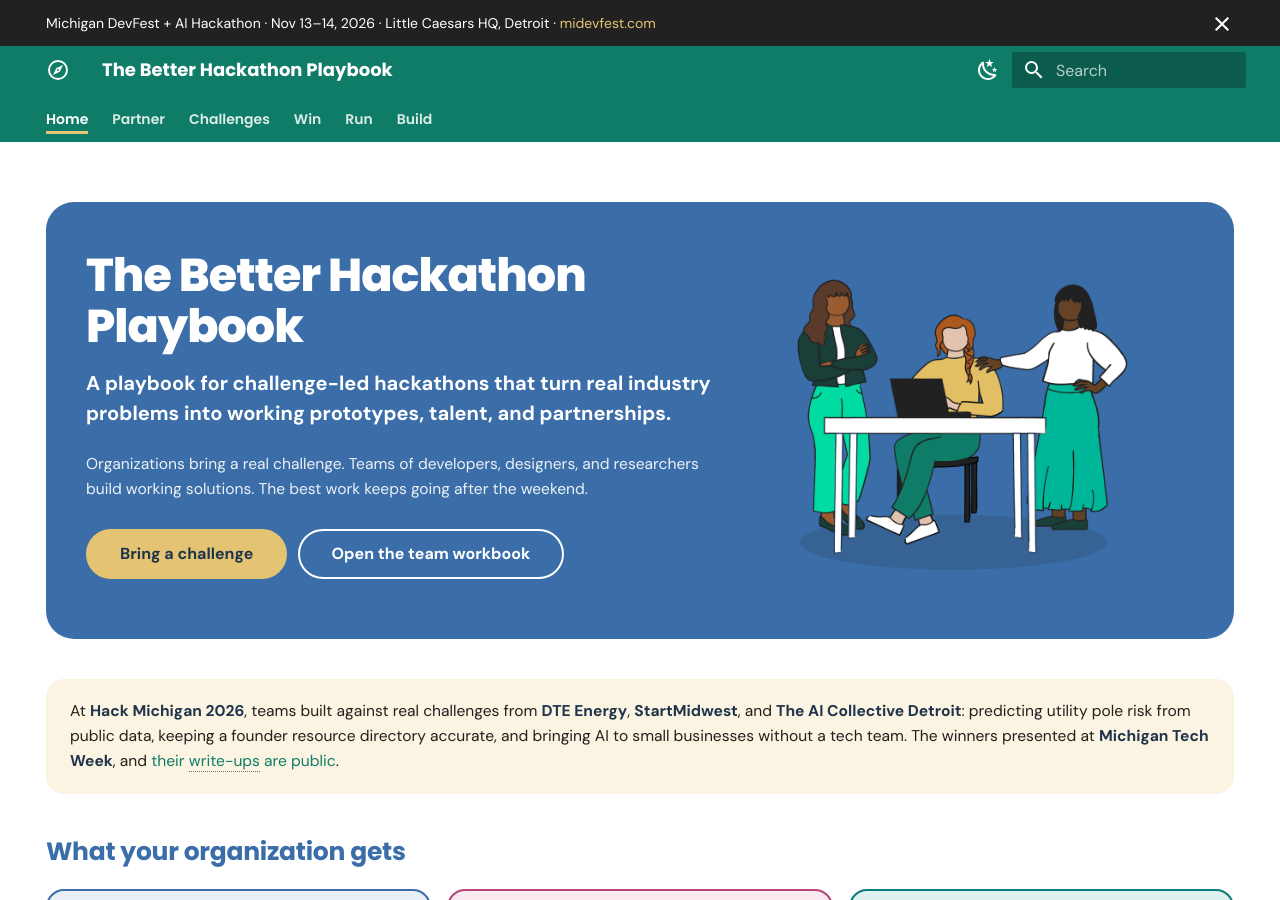
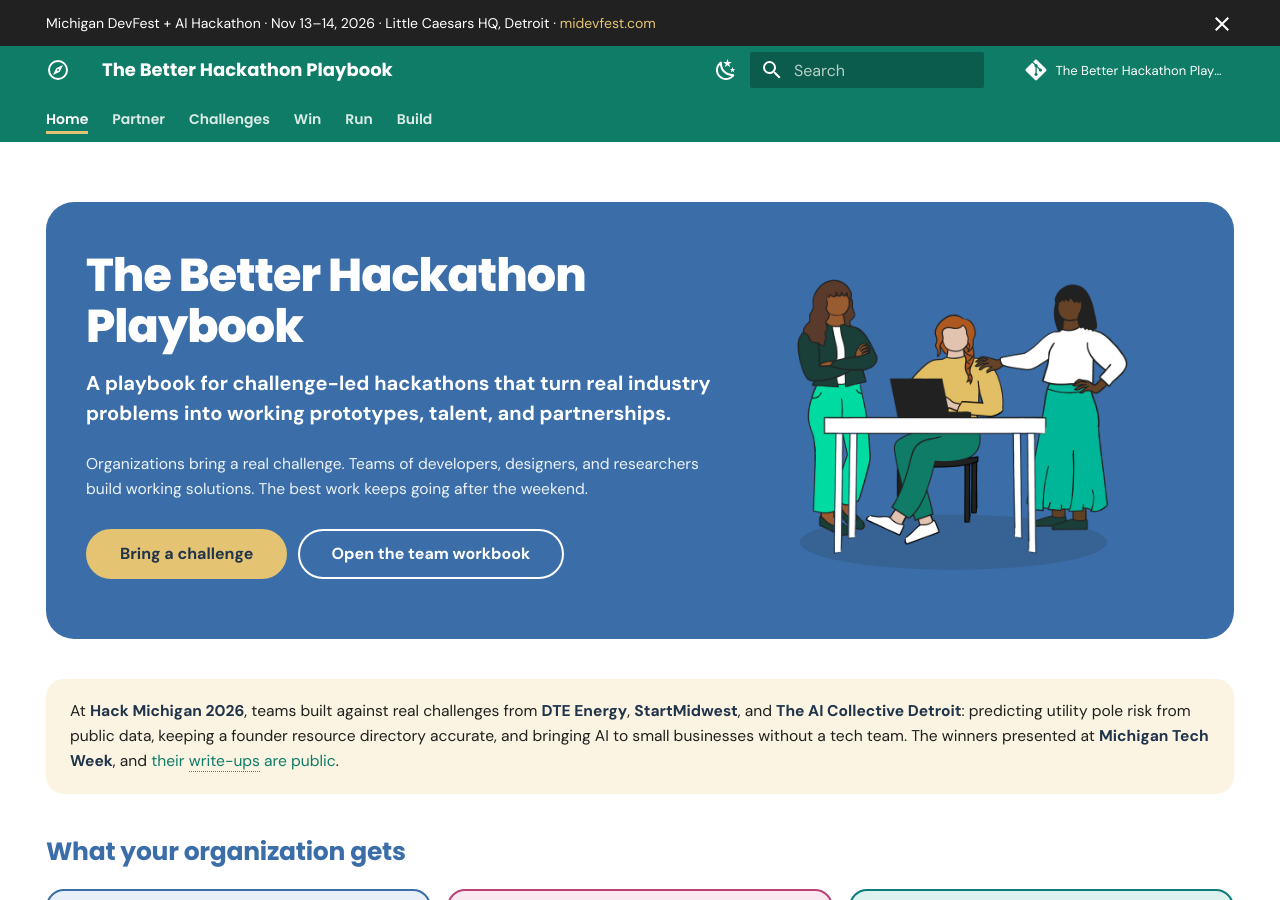
Before and after one commit to The-Better-Hackathon/playbook, an MkDocs documentation site: the page built from docs/index.md, in a window 1280 px wide and 900 px high. Built offline with MkDocs 1.6.1 and Material for MkDocs 9.7.7, drawn with Linux system fonts in a browser that asks for light colours; comment, search, counter and statistics services are not loaded; some of the changed lines change nothing that is shown.

Commit message:
Set site and repo URLs

```diff
--- a/mkdocs.yml
+++ b/mkdocs.yml
@@ -1,9 +1,9 @@
 site_name: The Better Hackathon Playbook
 site_description: A playbook for challenge-led hackathons that turn real industry problems into working prototypes, talent, and partnerships.
 site_author: Jenna Ritten
-# site_url: set this to the GitHub Pages URL once the repo exists
+site_url: https://the-better-hackathon.github.io/playbook/
 repo_name: The Better Hackathon Playbook
-# repo_url: set this to the GitHub repo URL once it exists
+repo_url: https://github.com/The-Better-Hackathon/playbook
 edit_uri: ""
 copyright: Created by Jenna Ritten (@jritten) · Compass Detroit
 
```
